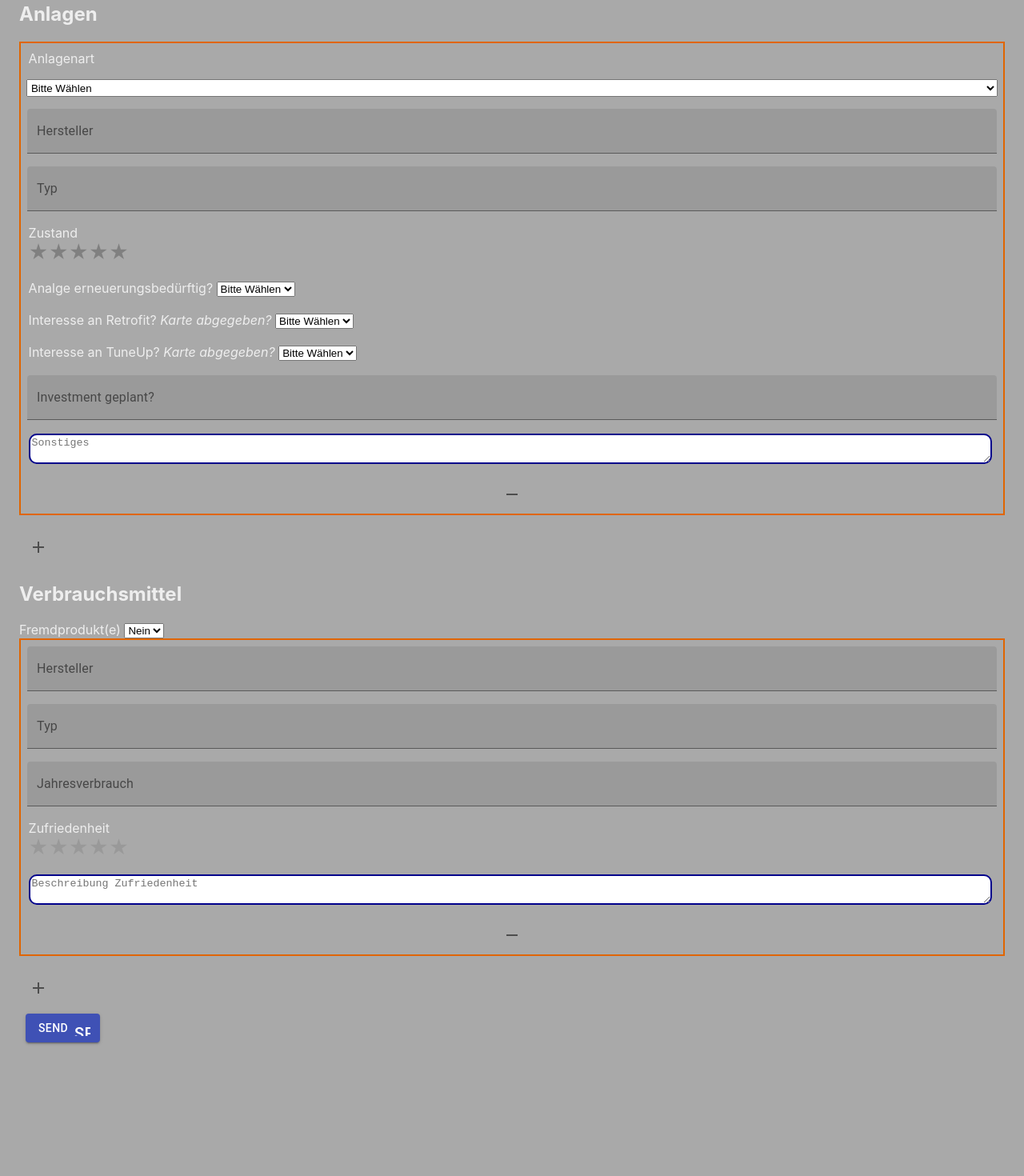
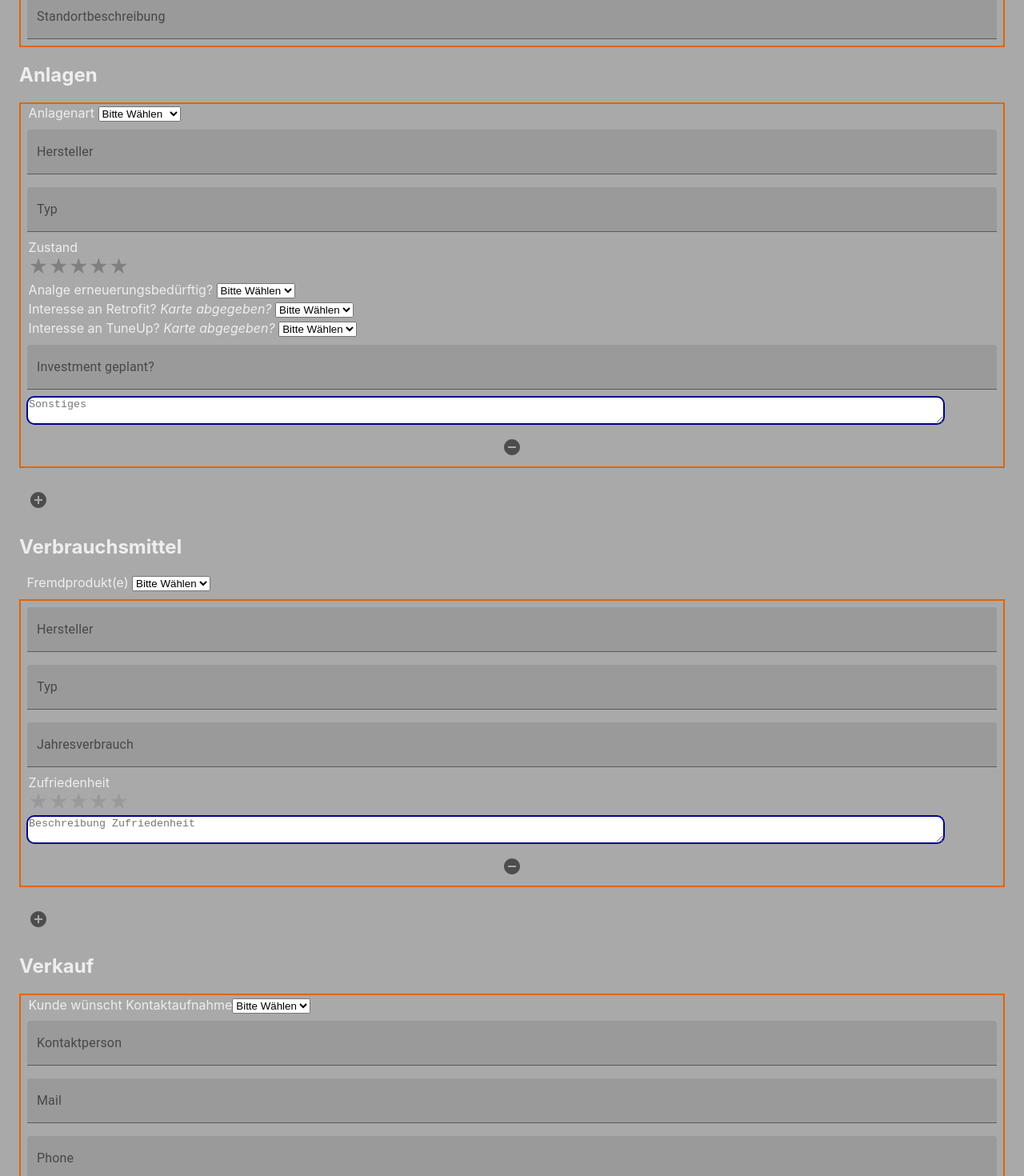
Before and after one commit to FAndres-CH/customcheck, a React (Create React App) app: page / in a window 1280 px wide. Shown: the part 220-1690 px from the top of the page at 80% size. Before the commit the page ends 1531 px from the top, so only its background shows below. Built offline with nearby package versions, Linux system fonts and the light colour scheme.

Commit message:
first version

```diff
--- a/src/App_2.css
+++ b/src/App_2.css
@@ -7,19 +7,20 @@ html{
   color: green;
 }
 
-.machines{
+.machines, .medias, .sales, .customer{
   display: flex;
   flex-direction: column;
   border: 2px solid #999999;
   border: 2px solid #e06500;
+  margin: 0;
   margin-bottom: 1em;
 }
 
 textarea {
 	border: 2px solid darkblue;
 	border-radius: 10px;
-  width:100%;
-  max-width:99%;
+  width: 93%;
+  max-width:93%;
   max-height:30%;
   resize:vertical;
 }
@@ -28,7 +29,12 @@ textarea {
   background-color: darkgray;
 }
 
-.machines > * {
+.form-group, .form-rate, textarea {
   padding: 0.1em;
-  margin: 0.5em;
+  margin-left: 0.5em;
+  margin-right: 0.5em;
 }
+
+.media{
+  margin:0.6em;
+}
--- a/src/App_2.js
+++ b/src/App_2.js
@@ -3,14 +3,14 @@ import Container from '@material-ui/core/Container';
 import TextField from '@material-ui/core/TextField';
 import Button from '@material-ui/core/Button';
 import IconButton from '@material-ui/core/IconButton';
-import RemoveIcon from '@material-ui/icons/Remove';
-import AddIcon from '@material-ui/icons/Add';
+import RemoveIcon from '@material-ui/icons/RemoveCircle';
+import AddIcon from '@material-ui/icons/AddCircle';
+import SendIcon from '@material-ui/icons/Send';
 import Icon from '@material-ui/core/Icon';
 import { v4 as uuidv4 } from 'uuid';
-import './App_2.css'
 import { makeStyles } from '@material-ui/core/styles';
 import ReactStars from "react-rating-stars-component";
-
+import './App_2.css'
 
 const useStyles = makeStyles((theme) => ({
   root: {
@@ -33,7 +33,7 @@ function App() {
   ]);
 
   const [surround, setsurround] = useState([
-    { customer_companyname: '', customer_descript: '', need_sales: '', usageYear: '', customer_contact_name: '', customer_contact_mail: '' , customer_contact_phone: ''},
+    { customer_companyname: '', customer_descript: '', need_sales: '',  customer_contact_name: '', customer_contact_mail: '' , customer_contact_phone: ''},
   ]);
 
   const handleSubmit = (e) => {
@@ -104,7 +104,6 @@ function App() {
   }
 
   const handleAddFieldsMedias = () => {
-    let state = uuidv4()
     setmedias([...medias, { id: uuidv4(), brand: '', type: '', usageYear: '', satisfaction: 0, discription: '' }])
   }
 
@@ -131,6 +130,7 @@ function App() {
       <h1>Kunden Check</h1>
       <form className={classes.root} onSubmit={handleSubmit}> {/* onSubmit={handleSubmit}, action="https://httpbin.org/post" method="post" */}
       <h2>Kundenangaben</h2>
+      <div className="customer">
       <TextField
                 name="customer_companyname"
                 label="Kunde"
@@ -139,10 +139,20 @@ function App() {
                 value={surround.customer_companyname}
                 onChange={event => handleChangeSurround(event)}
               />
+        <TextField
+                name="customer_descript"
+                label="Standortbeschreibung"
+                variant="filled"
+                className="from-textfield"
+                value={surround.customer_descript}
+                onChange={event => handleChangeSurround(event)}
+              />
+</div>
+
         <h2>Anlagen</h2>
         {machines.map(machines => (
           <div className="machines" key={machines.id}>
-            <label>Anlagenart</label> <select className="form-control" name="style" onChange={event => handleChangeInputMachine(machines.id, event)}>
+            <label className="form-group">Anlagenart <select className="form-control" name="style" onChange={event => handleChangeInputMachine(machines.id, event)}>
               <option value="unknown">
                 Bitte Wählen
               </option>
@@ -152,7 +162,7 @@ function App() {
               <option value="blasting">
                 Strahlen
               </option>
-            </select>
+            </select></label>
             <TextField
               name="brand"
               label="Hersteller"
@@ -170,7 +180,7 @@ function App() {
               value={machines.type}
               onChange={event => handleChangeInputMachine(machines.id, event)}
             />
-            <div>
+            <div className="form-rate">
               <label>Zustand
               <ReactStars
                 count={5}
@@ -184,7 +194,7 @@ function App() {
               /></label>
             </div>
             <div className="form-group">
-              <label>Analge erneuerungsbedürftig?</label> <select className="form-control" name="updateNeeded" onChange={event => handleChangeInputMachine(machines.id, event)}>
+              <label>Analge erneuerungsbedürftig? <select className="form-control" name="updateNeeded" onChange={event => handleChangeInputMachine(machines.id, event)}>
                 <option value="unknown">
                   Bitte Wählen
                 </option>
@@ -196,10 +206,10 @@ function App() {
                 <option value="yes">
                   Ja
                 </option>
-              </select>
+              </select></label>
             </div>
             <div className="form-group">
-              <label>Interesse an Retrofit? <i>Karte abgegeben?</i></label> <select className="form-control" name="retrofit" onChange={event => handleChangeInputMachine(machines.id, event)}>
+              <label>Interesse an Retrofit? <i>Karte abgegeben?</i> <select className="form-control" name="retrofit" onChange={event => handleChangeInputMachine(machines.id, event)}>
                 <option value="unknown">
                   Bitte Wählen
                 </option>
@@ -211,11 +221,11 @@ function App() {
                 <option value="yes">
                   Ja
                 </option>
-              </select>
+              </select></label>
             </div>
 
             <div className="form-group">
-              <label>Interesse an TuneUp? <i>Karte abgegeben?</i></label> <select className="form-control" name="tuneup" onChange={event => handleChangeInputMachine(machines.id, event)}>
+              <label>Interesse an TuneUp? <i>Karte abgegeben?</i> <select className="form-control" name="tuneup" onChange={event => handleChangeInputMachine(machines.id, event)}>
                 <option value="unknown">
                   Bitte Wählen
                 </option>
@@ -227,7 +237,7 @@ function App() {
                 <option value="yes">
                   Ja
                 </option>
-              </select>
+              </select></label>
             </div>
             <TextField
               name="investment"
@@ -255,13 +265,19 @@ function App() {
         >
           <AddIcon />
         </IconButton>
-        <div class="form-group">
+
+
+
+        <div>
           <h2>Verbrauchsmittel</h2>
-
 
           <div className="media">
 
-            <label>Fremdprodukt(e)</label> <select class="form-control" name="selectbox_otherProducts">
+            <label>Fremdprodukt(e) <select className="form-control" name="selectbox_otherProducts" onChange={event => handleChangeInputMedia(medias.id, event)}>
+              <option value="unknown">
+                Bitte Wählen
+              </option>
+
               <option value="no">
                 Nein
               </option>
@@ -269,11 +285,11 @@ function App() {
               <option value="yes">
                 Ja
               </option>
-            </select>
+            </select></label>
           </div>
 
           {medias.map(medias => (
-            <div className="machines" key={medias.id}>
+            <div className="medias" key={medias.id}>
               <TextField
                 name="brand"
                 label="Hersteller"
@@ -299,7 +315,7 @@ function App() {
                 value={medias.usageYear}
                 onChange={event => handleChangeInputMedia(medias.id, event)}
               />
-              <label>Zufriedenheit
+              <label className="form-rate">Zufriedenheit
               <ReactStars
                   count={5}
                   onChange={event => handleChangeStarMedia(medias.id, event)}
@@ -320,12 +336,6 @@ function App() {
                   onChange={event => handleChangeInputMedia(medias.id, event)} />
               </label>
 
-
-
-
-
-
-
               <IconButton disabled={medias.length === 1} onClick={() => handleRemoveFieldsMedias(medias.id)}>
                 <RemoveIcon />
               </IconButton>
@@ -339,12 +349,53 @@ function App() {
           </IconButton>
 
         </div>
+        <div>
+            <h2>Verkauf</h2>
+<div className="sales">
+<label className="form-group">Kunde wünscht Kontaktaufnahme<select className="form-control" name="need_sales"  onChange={event => handleChangeSurround( event)}>
+              <option value="unknown">
+                Bitte Wählen
+              </option>
+              <option value="no">
+                Nein
+              </option>
+
+              <option value="yes">
+                Ja
+              </option>
+            </select></label>
+            <TextField
+                name="customer_contact_name"
+                label="Kontaktperson"
+                variant="filled"
+                className="from-textfield"
+                value={surround.customer_contact_name}
+                onChange={event => handleChangeSurround(event)}
+              />
+              <TextField
+                name="customer_contact_mail"
+                label="Mail"
+                variant="filled"
+                className="from-textfield"
+                value={surround.customer_contact_mail}
+                onChange={event => handleChangeSurround(event)}
+              />
+              <TextField
+                name="customer_contact_phone"
+                label="Phone"
+                variant="filled"
+                className="from-textfield"
+                value={surround.customer_contact_phone}
+                onChange={event => handleChangeSurround(event)}
+              />
+</div>
+        </div>
         <Button
           className={classes.button}
           variant="contained"
           color="primary"
           type="submit"
-          endIcon={<Icon>send</Icon>}
+          endIcon={<SendIcon/>}
           onClick={handleSubmit}
         >Send</Button>
       </form>{/* onClick={handleSubmit}, value="send"  */}
```
